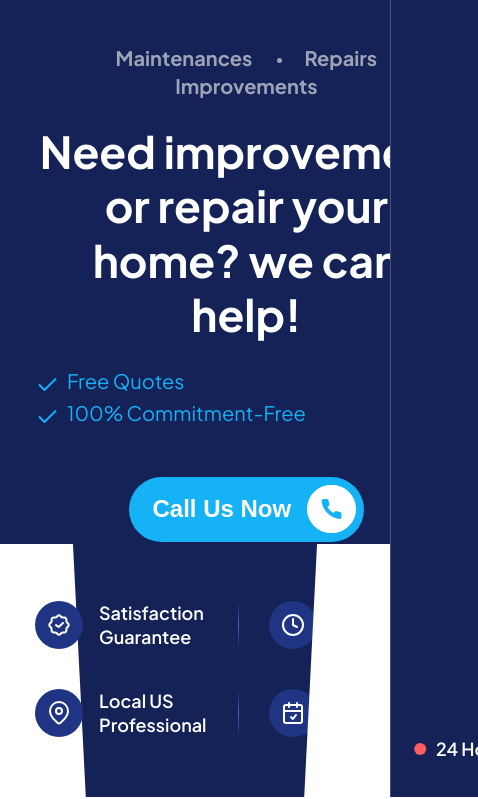
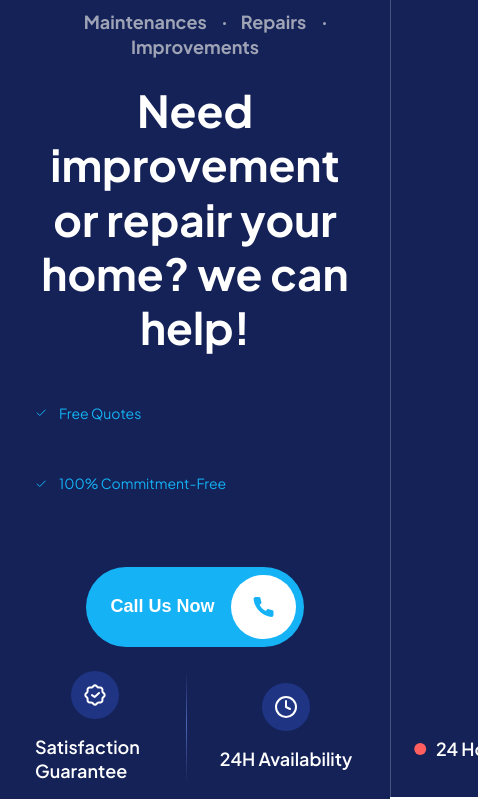
Before and after one commit to Backa228/HomeServices, a plain HTML site: page index.html in a window 390 px wide. Shown: the part 47-846 px from the top of the page, 478 px wide, since content can reach past the window. Drawn offline with Linux system fonts and the light colour scheme.

Commit message:
lesson19.11
Мобільна адаптація.

```diff
--- a/styles/style.css
+++ b/styles/style.css
@@ -334,7 +334,8 @@ body {
     content: "";
     position: absolute;
     bottom: 0;
-    background-color: var(--Neutural-White);
+    background-size: cover;
+    background-repeat: no-repeat;
     width: 26vw;
     height: 45px;
     transition: height 0.3s;
@@ -349,6 +350,15 @@ body {
     right: 0;
     clip-path: polygon(0 100%, 15% 0, 100% 0, 100% 100%);
 }
+
+/* .main__decor {
+    position: absolute;
+    bottom: 0;
+    height: 45px;
+    width: 26vw;
+    transition: height 0.3s;
+    object-position: right;
+} */
 
 .main__image {
     width: 21vw;/* clamp(200px, 25vw, 412px); */
@@ -443,6 +453,7 @@ body {
     background-image: url(/source/images/icons/Quotes.svg);
     width: 24px;
     height: 24px;
+    background-size: cover;
 }
 
 .main__button{
@@ -550,6 +561,48 @@ body {
         height: 30vh;
     }
 
+    .main-list{
+        column-gap: 34px;
+    }
+
+    .main-list__item{
+        font-size: clamp(18px, 14px, 14px);
+    }
+
+    .main-list__item:not(:last-child)::after{
+        right: -19.4px;
+        width: 3px;
+        height: 3px;
+    }
+
+    .done__item{
+        font-size: 14px;
+        padding: 24px;
+    }
+
+    .done__item::before{
+        width: 16px;
+        height: 16px;
+    }
+
+    .main__button{
+        min-height: 48px;
+        font-size: 18px;
+    }
+
+    .call-button__icon{
+        padding: 8px;
+    }
+
+    .main__advantages{
+        font-size: 14px;
+    }
+
+    .advantages-main__item{
+        flex-direction: column;
+        justify-content: center;
+        align-items: center;
+    }
 }
 
 @media (max-width: 767.98px){
```
Also changed, not shown: index.html (+2 -1 lines), source/images/Decoration1.svg (added), source/images/Decoration2.svg (added), source/images/Shadow1.jpg (added), source/images/Shadow2.jpg (added).
